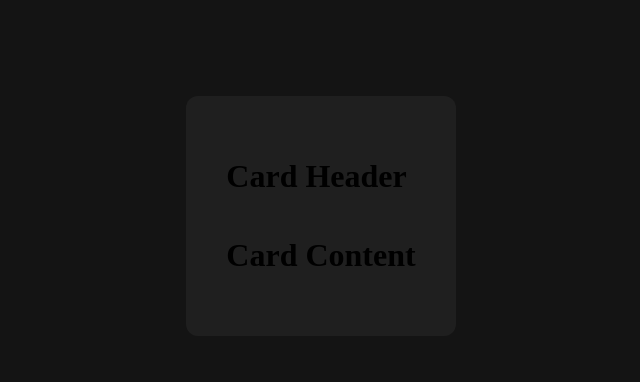
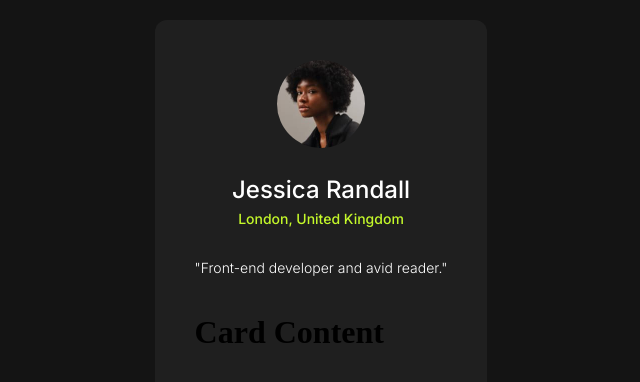
Before and after one commit to Praise25/Social-links-profile, a React (Vite) app: page / in a window 1280 px wide. Shown: the part 184-566 px from the top of the page, without its empty margins (319-959 px from the left). Built offline with nearby package versions, Linux system fonts and the light colour scheme.

Commit message:
feat: implement card header component

```diff
--- a/index.html
+++ b/index.html
@@ -9,6 +9,9 @@
       sizes="32x32"
       href="./favicon-32x32.png"
     />
+    <style>
+      @import url("https://fonts.googleapis.com/css2?family=Inter:ital,opsz,wght@0,14..32,100..900;1,14..32,100..900&display=swap");
+    </style>
     <title>Frontend Mentor | Social links profile</title>
   </head>
 
--- a/src/components/Card.tsx
+++ b/src/components/Card.tsx
@@ -1,9 +1,10 @@
 import classes from "./Card.module.css"
+import CardHeader from "./CardHeader"
 
 export default function Card() {
   return (
     <div className={classes.container}>
-      <h1>Card Header</h1>
+      <CardHeader />
       <h1>Card Content</h1>
     </div>
   )
--- /dev/null
+++ b/src/components/CardHeader.module.css
@@ -0,0 +1,41 @@
+.container {
+  display: flex;
+  flex-direction: column;
+  justify-content: center;
+  align-items: center;
+}
+
+.img {
+  border-radius: 50%;
+  width: calc(88rem / 16);
+  height: calc(88rem / 16);
+}
+
+.name {
+  font-family: Inter, sans-serif;
+  font-weight: 500;
+  font-size: calc(24em / 16);
+  line-height: 150%;
+  letter-spacing: 0px;
+  color: var(--white);
+  margin-bottom: 0;
+}
+
+.location {
+  font-family: Inter, sans-serif;
+  font-weight: 500;
+  font-size: calc(14em / 16);
+  line-height: 150%;
+  letter-spacing: 0px;
+  color: var(--green);
+  margin-top: 0;
+}
+
+.description {
+  font-family: Inter, sans-serif;
+  font-weight: 300;
+  font-size: calc(14em / 16);
+  line-height: 150%;
+  letter-spacing: 0px;
+  color: var(--white);
+}
--- /dev/null
+++ b/src/components/CardHeader.tsx
@@ -0,0 +1,15 @@
+import classes from "./CardHeader.module.css";
+import profileImg from "../assets/avatar-jessica.jpeg";
+
+export default function CardHeader() {
+  return (
+    <div className={classes.container}>
+      <img className={classes.img} src={profileImg} alt="Display Picture" />
+      <p className={classes.name}>Jessica Randall</p>
+      <p className={classes.location}>London, United Kingdom</p>
+      <p className={classes.description}>
+        "Front-end developer and avid reader."
+      </p>
+    </div>
+  );
+}
```
Also changed, not shown: src/assets/avatar-jessica.jpeg (added).
